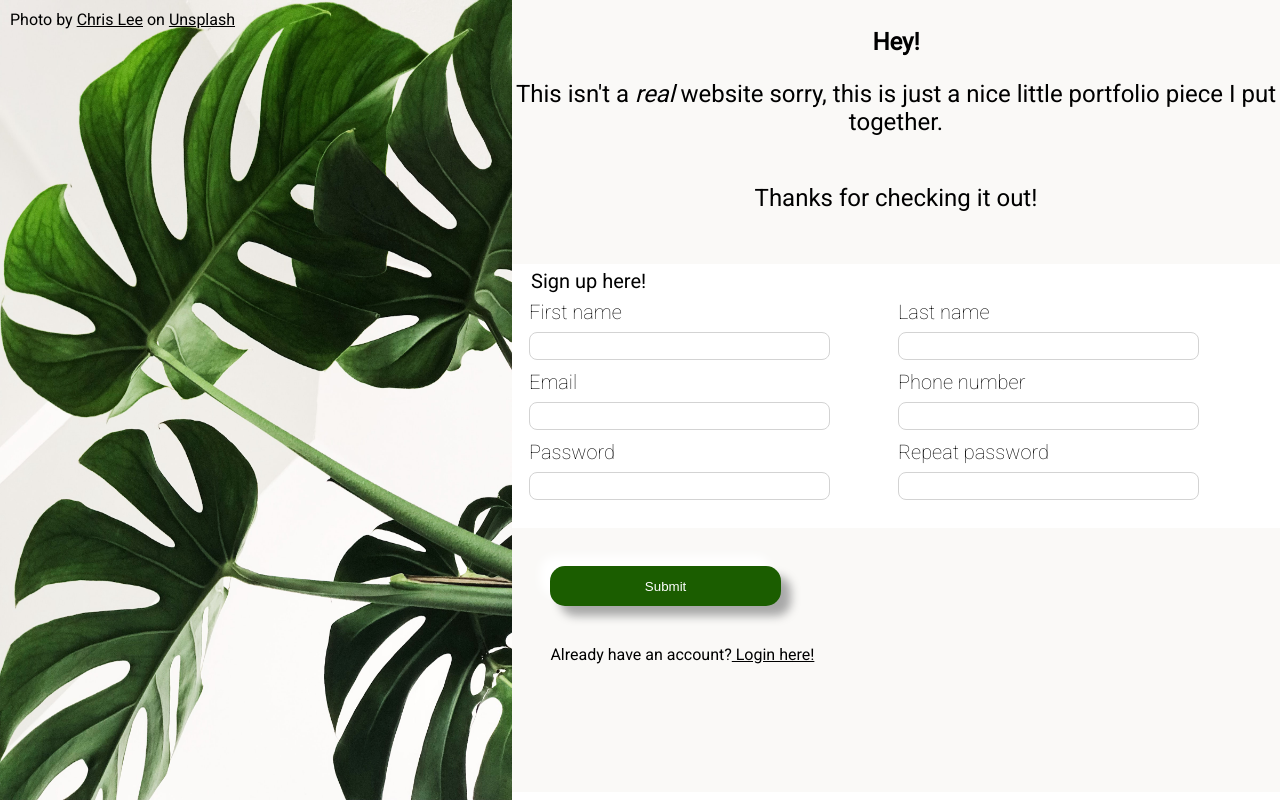
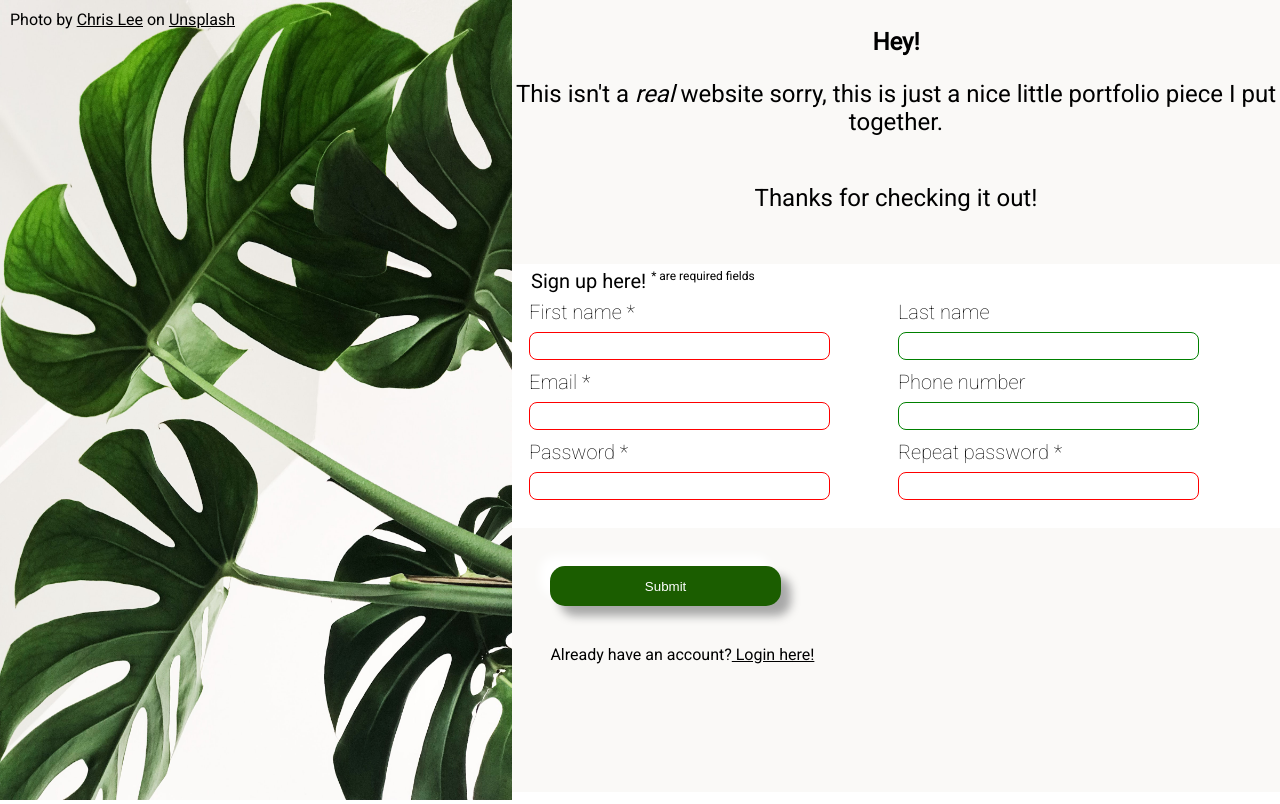
Before and after one commit to Chris-Wagg/TOP-sign-up-form, a plain HTML site: page index.html in a window 1280 px wide. Drawn offline with Linux system fonts and the light colour scheme.

Commit message:
adding form validation

```diff
--- a/index.html
+++ b/index.html
@@ -43,34 +43,45 @@
 				<div class="form-container">
 					<form action="" method="get">
 						<fieldset>
-							<legend>Sign up here!</legend>
+							<legend>Sign up here! <sup>* are required fields</sup></legend>
 							<div class="grid-container">
 								<div class="first-name">
-									<label for="first-name">First name</label>
-									<input type="text" id="first-name" name="first-name" />
+									<label for="first-name">First name *</label>
+									<input
+										type="text"
+										id="first-name"
+										name="first-name"
+										required
+									/>
 								</div>
 								<div class="last-name">
 									<label for="last-name">Last name</label>
 									<input type="text" id="last-name" name="lastt-name" />
 								</div>
 								<div class="email">
-									<label for="email">Email</label>
-									<input type="email" id="email" name="email" />
+									<label for="email">Email *</label>
+									<input type="email" id="email" name="email" required />
 								</div>
 								<div class="tel">
 									<label for="tel">Phone number</label>
 									<input type="tel" id="tel" name="tel" />
 								</div>
 								<div class="password">
-									<label for="password">Password</label>
-									<input type="password" id="password" name="password" />
+									<label for="password">Password *</label>
+									<input
+										type="password"
+										id="password"
+										name="password"
+										required
+									/>
 								</div>
 								<div class="password-verify">
-									<label for="password-verify">Repeat password</label>
+									<label for="password-verify">Repeat password *</label>
 									<input
 										type="password"
 										id="password-verify"
 										name="password-verify"
+										required
 									/>
 								</div>
 							</div>
--- a/styles.css
+++ b/styles.css
@@ -91,6 +91,10 @@ legend {
 	font-weight: 400;
 }
 
+sup {
+	font-size: 12px;
+}
+
 form {
 	font-weight: 100;
 	font-size: 20px;
@@ -105,6 +109,26 @@ input {
 	border-radius: 8px;
 	border: 1px solid #d3d3d3;
 	margin-top: 8px;
+}
+
+input:required {
+	border: 1px solid blue;
+}
+
+input:focus {
+	outline: none;
+}
+
+input:invalid {
+	border: 1px solid red;
+}
+
+input:valid::before {
+	border: 1px solid #d3d3d3;
+}
+
+input:valid {
+	border: 1px solid green;
 }
 
 .grid-container {
```
